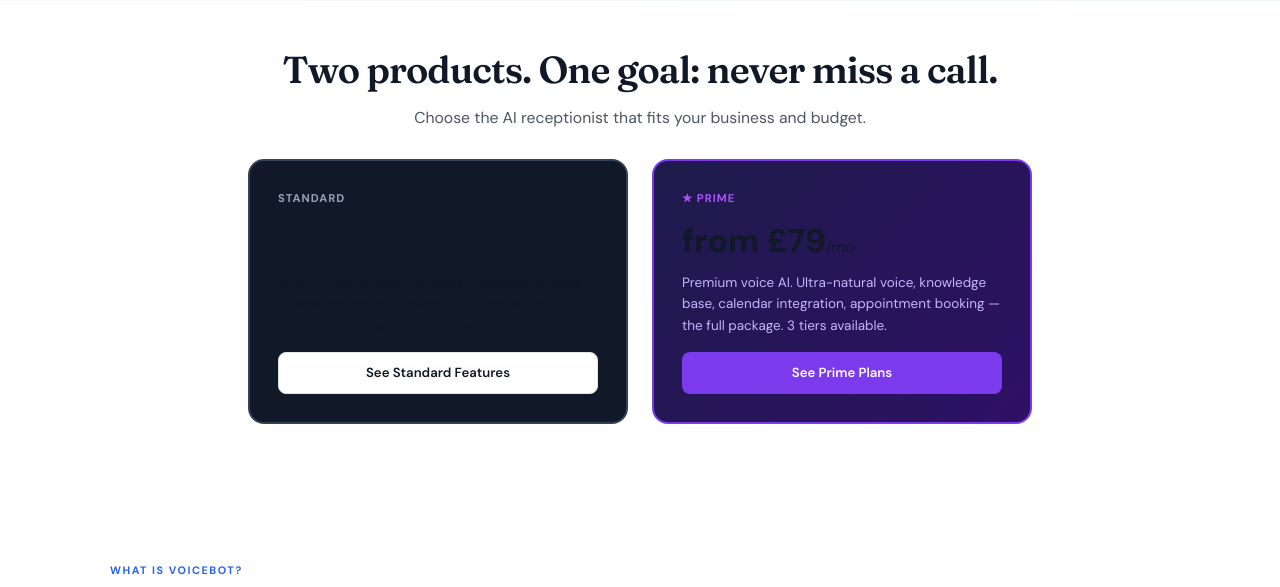
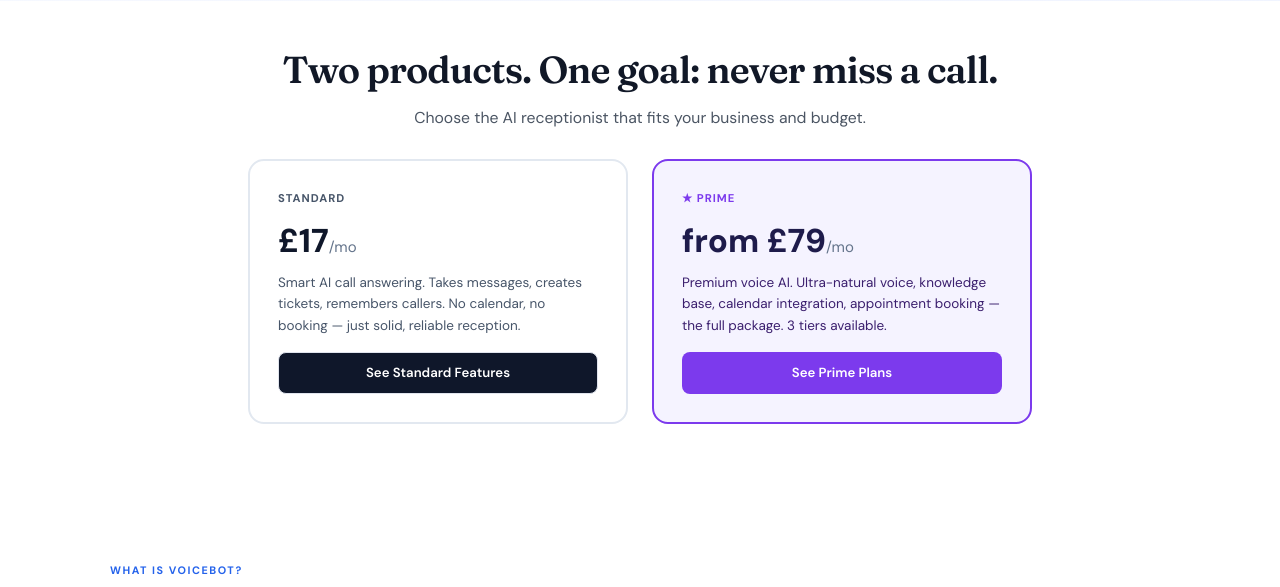
Before and after one commit to kanchang12/receptionistserviceleeds, a Flask app: page / in a window 1280 px wide. Shown: the part 810-1397 px from the top of the page. Run offline with Flask 3, Linux system fonts and the light colour scheme; some libraries are stand-ins or nearby versions.

Commit message:
Update landing.html

```diff
--- a/templates/public/landing.html
+++ b/templates/public/landing.html
@@ -94,16 +94,16 @@
             <p class="L-subtitle" style="max-width:600px;margin:12px auto 0;">Choose the AI receptionist that fits your business and budget.</p>
         </div>
         <div style="display:flex;gap:24px;justify-content:center;flex-wrap:wrap;max-width:800px;margin:0 auto;">
-            <div style="flex:1;min-width:280px;max-width:380px;background:#111827;border:2px solid #334155;border-radius:16px;padding:28px;">
-                <div style="font-size:0.75rem;font-weight:700;color:#94a3b8;text-transform:uppercase;letter-spacing:1px;">Standard</div>
-                <div style="font-size:2.2rem;font-weight:800;margin:8px 0 4px;">&pound;17<span style="font-size:1rem;font-weight:400;color:var(--text-muted);">/mo</span></div>
-                <p style="color:var(--text-muted);font-size:0.9rem;margin-bottom:16px;">Smart AI call answering. Takes messages, creates tickets, remembers callers. No calendar, no booking &mdash; just solid, reliable reception.</p>
-                <a href="#pricing" class="btn btn-secondary btn-block">See Standard Features</a>
+            <div style="flex:1;min-width:280px;max-width:380px;background:#ffffff;border:2px solid #e2e8f0;border-radius:16px;padding:28px;">
+                <div style="font-size:0.75rem;font-weight:700;color:#475569;text-transform:uppercase;letter-spacing:1px;">Standard</div>
+                <div style="font-size:2.2rem;font-weight:800;margin:8px 0 4px;color:#0f172a;">&pound;17<span style="font-size:1rem;font-weight:400;color:#64748b;">/mo</span></div>
+                <p style="color:#475569;font-size:0.9rem;margin-bottom:16px;">Smart AI call answering. Takes messages, creates tickets, remembers callers. No calendar, no booking &mdash; just solid, reliable reception.</p>
+                <a href="#pricing" class="btn btn-secondary btn-block" style="background:#0f172a;color:#fff;">See Standard Features</a>
             </div>
-            <div style="flex:1;min-width:280px;max-width:380px;background:linear-gradient(135deg,#1e1b4b,#2e1065);border:2px solid #7c3aed;border-radius:16px;padding:28px;">
-                <div style="font-size:0.75rem;font-weight:700;color:#a855f7;text-transform:uppercase;letter-spacing:1px;">&#9733; Prime</div>
-                <div style="font-size:2.2rem;font-weight:800;margin:8px 0 4px;">from &pound;79<span style="font-size:1rem;font-weight:400;color:var(--text-muted);">/mo</span></div>
-                <p style="color:#c4b5fd;font-size:0.9rem;margin-bottom:16px;">Premium voice AI. Ultra-natural voice, knowledge base, calendar integration, appointment booking &mdash; the full package. 3 tiers available.</p>
+            <div style="flex:1;min-width:280px;max-width:380px;background:#f5f3ff;border:2px solid #7c3aed;border-radius:16px;padding:28px;">
+                <div style="font-size:0.75rem;font-weight:700;color:#7c3aed;text-transform:uppercase;letter-spacing:1px;">&#9733; Prime</div>
+                <div style="font-size:2.2rem;font-weight:800;margin:8px 0 4px;color:#1e1b4b;">from &pound;79<span style="font-size:1rem;font-weight:400;color:#64748b;">/mo</span></div>
+                <p style="color:#3b1f6e;font-size:0.9rem;margin-bottom:16px;">Premium voice AI. Ultra-natural voice, knowledge base, calendar integration, appointment booking &mdash; the full package. 3 tiers available.</p>
                 <a href="#pricing" class="btn btn-block" style="background:#7c3aed;color:#fff;">See Prime Plans</a>
             </div>
         </div>
```
